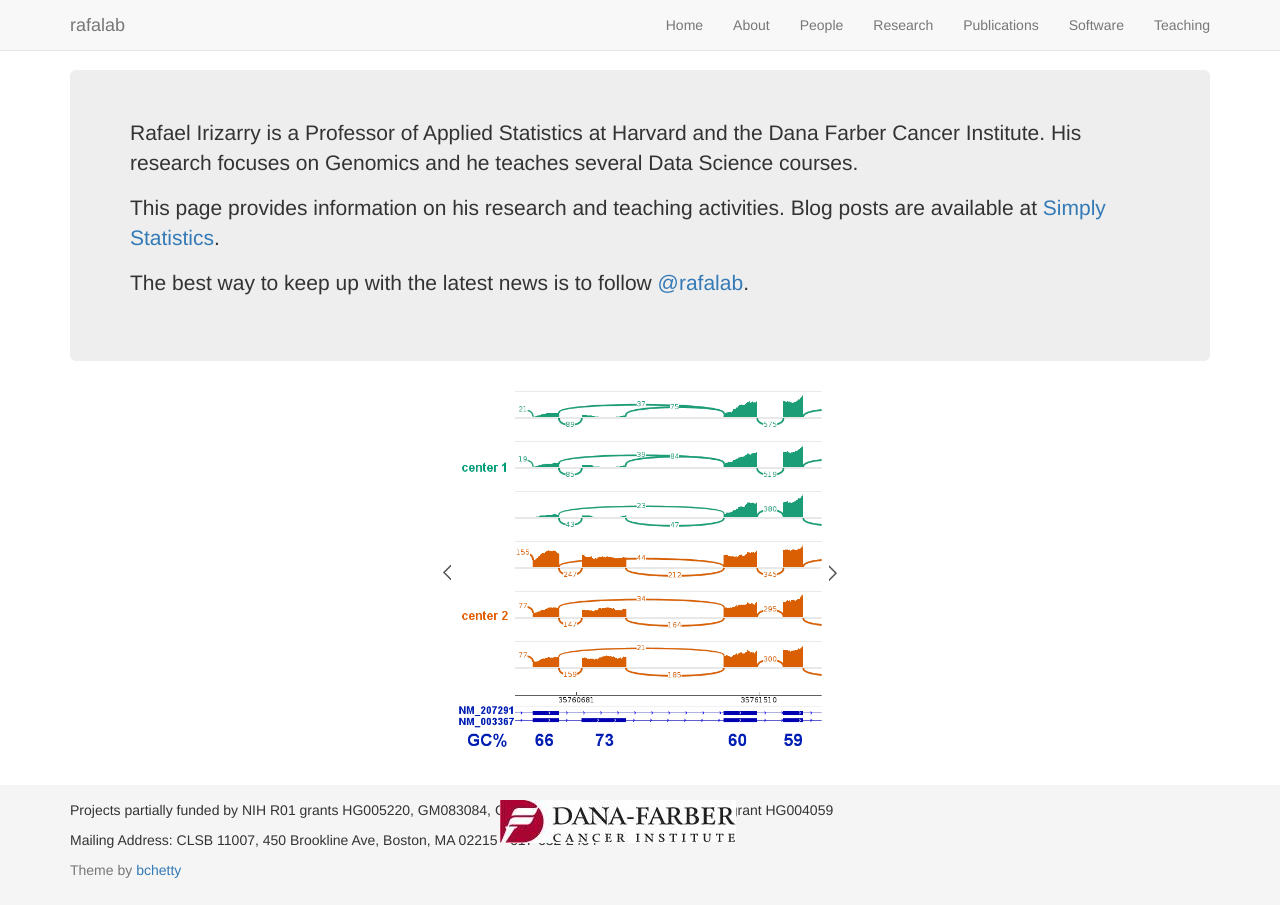
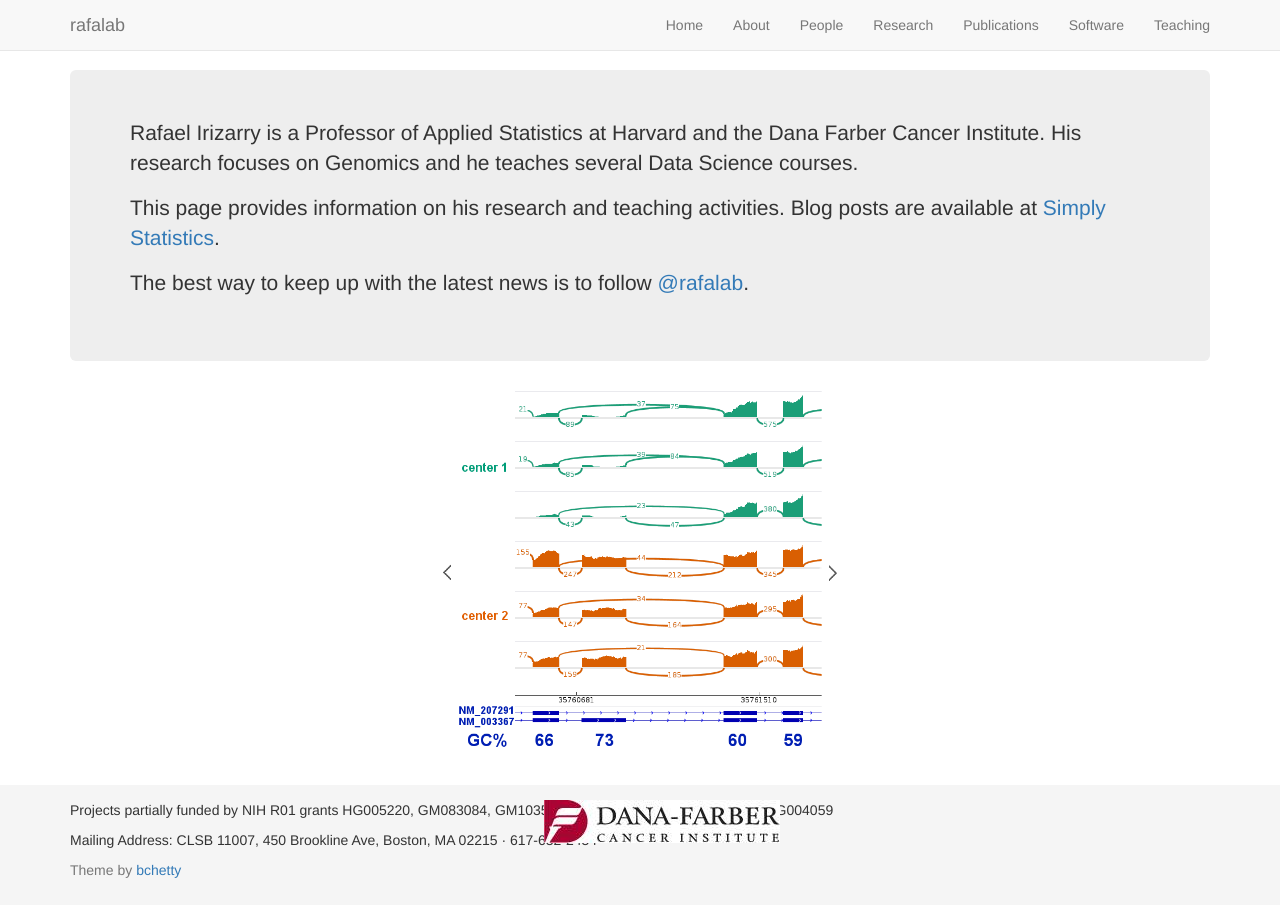
Before and after one commit to rafalab/rafalab.github.io, a Jekyll site: the page built from index.html, in a window 1280 px wide. Built offline with Jekyll 4.4.1, drawn with Linux system fonts in a browser that asks for light colours; nearby versions of some CDN libraries; the list of posts is cut into pages by our own code.

Commit message:
Update footer.html

```diff
--- a/_includes/footer.html
+++ b/_includes/footer.html
@@ -3,7 +3,7 @@
     <p>
     Projects partially funded by NIH R01 grants
   HG005220, GM083084, GM103552, R25GM114818, and P41 grant
-  HG004059 <img data-u="image" src="assets/img/DFimgFooter.jpg" style="position:absolute; left: 500px;">
+  HG004059 <img data-u="image" src="assets/img/DFimgFooter.jpg" style="position:absolute; right: 500px;">
 
 <p> Mailing Address: CLSB 11007, 450 Brookline Ave, Boston, MA 02215 &middot;
   617-632-2454 </p>
```
